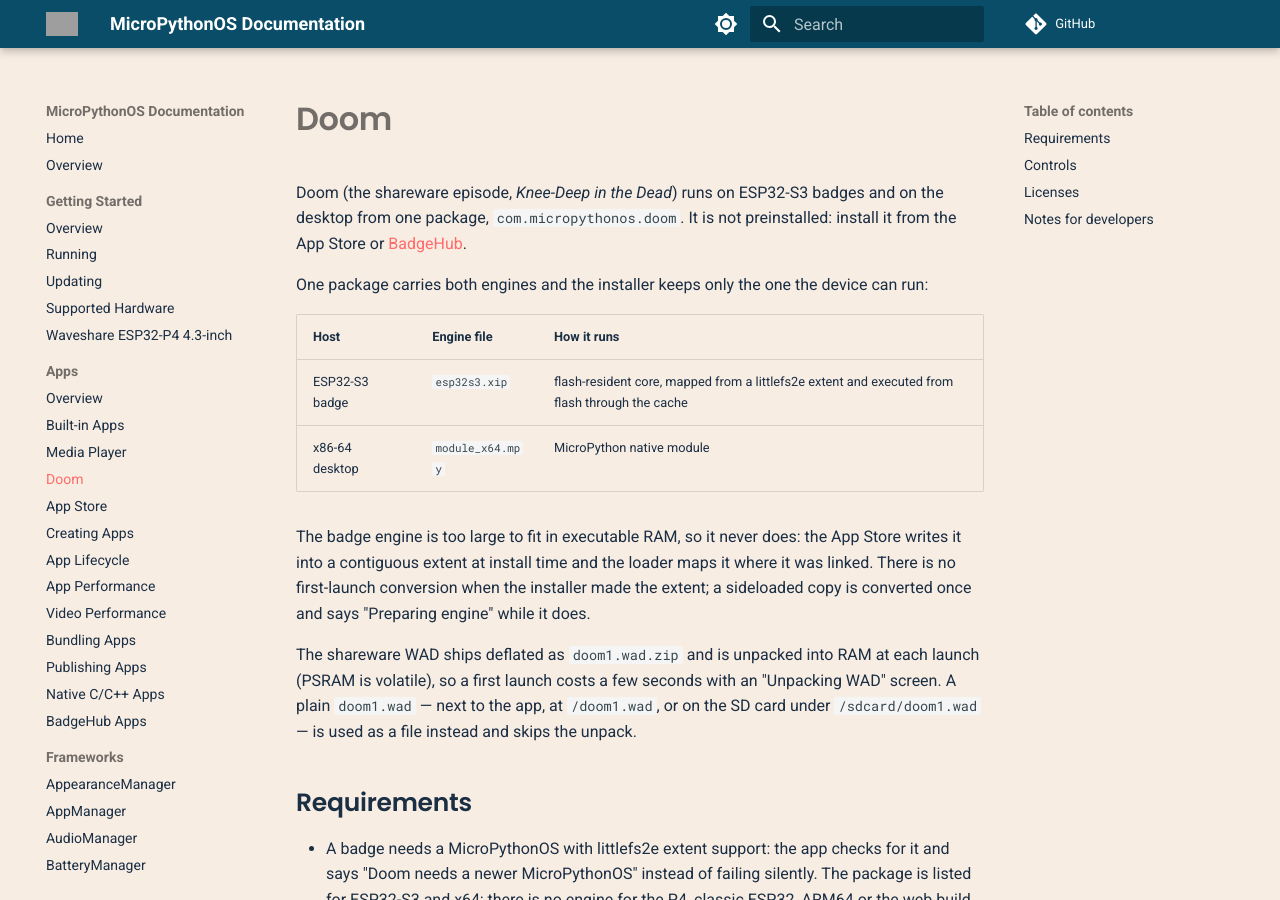
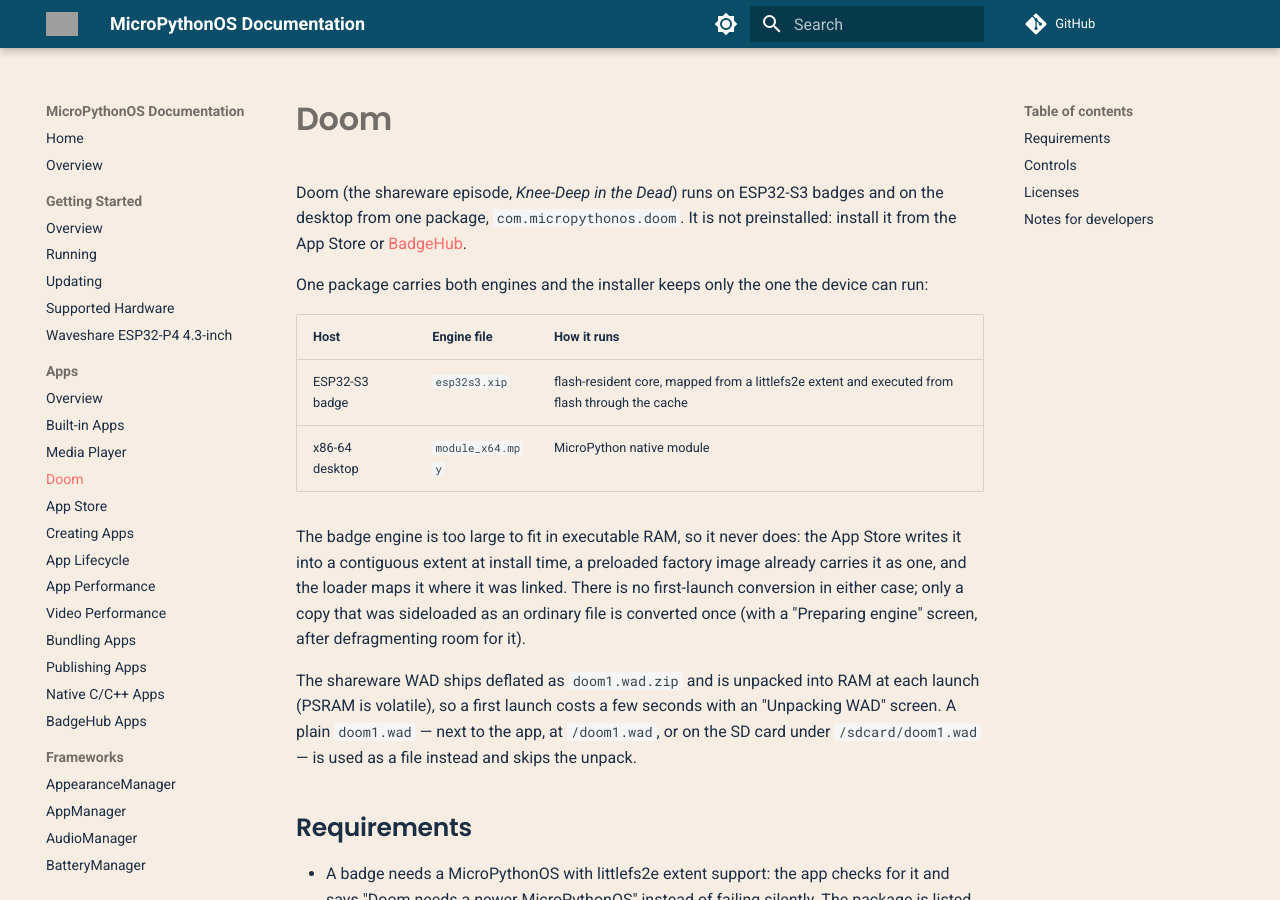
Before and after one commit to MicroPythonOS/docs, an MkDocs documentation site: the page built from docs/apps/doom.md, in a window 1280 px wide and 900 px high. Built offline with MkDocs 1.6.1 and Material for MkDocs 9.7.7, drawn with Linux system fonts in a browser that asks for light colours; comment, search, counter and statistics services are not loaded; grey boxes are pictures that could not be loaded.

Commit message:
doom: a preloaded image already carries the engine as an extent

```diff
--- a/docs/apps/doom.md
+++ b/docs/apps/doom.md
@@ -13,10 +13,11 @@ device can run:
 | x86-64 desktop | `module_x64.mpy` | MicroPython native module |
 
 The badge engine is too large to fit in executable RAM, so it never does: the
-App Store writes it into a contiguous extent at install time and the loader
-maps it where it was linked. There is no first-launch conversion when the
-installer made the extent; a sideloaded copy is converted once and says
-"Preparing engine" while it does.
+App Store writes it into a contiguous extent at install time, a preloaded
+factory image already carries it as one, and the loader maps it where it was
+linked. There is no first-launch conversion in either case; only a copy that
+was sideloaded as an ordinary file is converted once (with a "Preparing
+engine" screen, after defragmenting room for it).
 
 The shareware WAD ships deflated as `doom1.wad.zip` and is unpacked into RAM at
 each launch (PSRAM is volatile), so a first launch costs a few seconds with an
```
